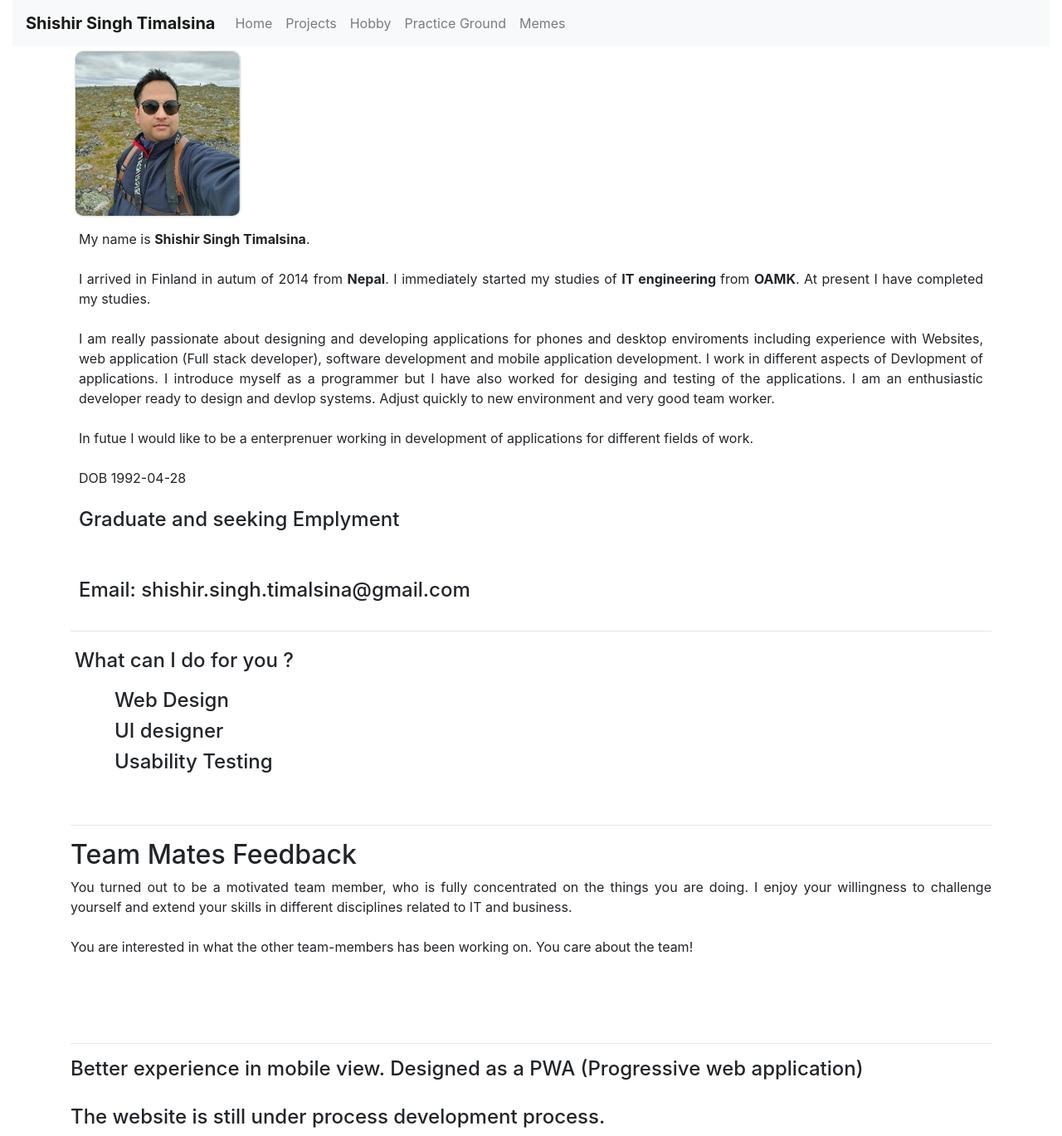
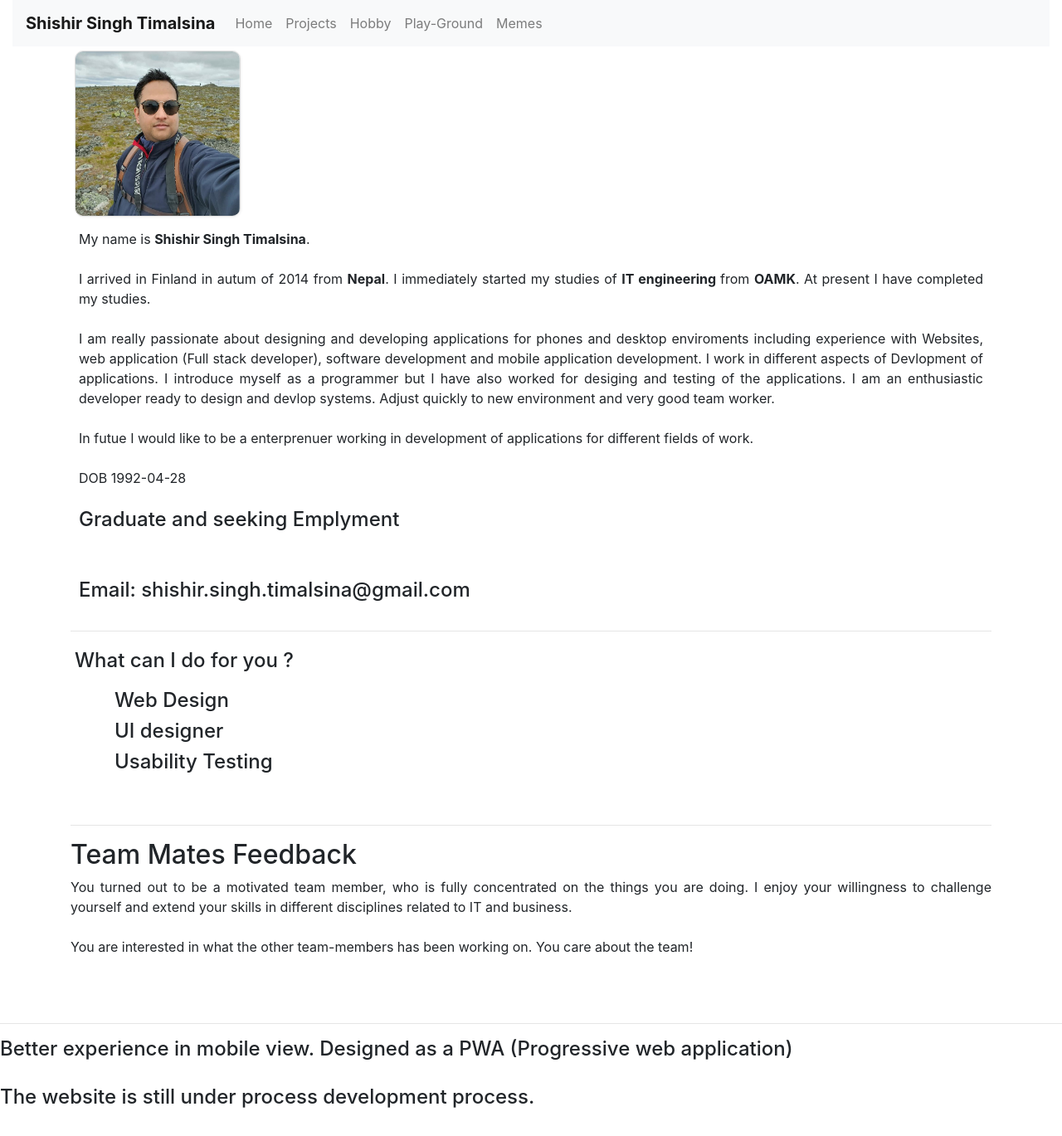
Before and after one commit to Shishir-Singh-Timalsina/shishirtimalsina.com, a React (Create React App) app: page / in a window 1280 px wide. Shown: the whole page at 83% size. After the commit the page ends 1345 px from the top, so only its background shows below. Built offline with nearby package versions, Linux system fonts and the light colour scheme; the HTML template or start-up script is replaced by a standard one; what counterpart would draw is missing.

Commit message:
Addition of footer

```diff
--- a/package.json
+++ b/package.json
@@ -12,7 +12,9 @@
     "react-interpolate-component": "^0.12.0",
     "react-router-dom": "^5.1.2",
     "react-scripts": "^3.4.1",
-    "react-translate-component": "^0.15.1"
+    "react-sticky-footer": "0.1.0-rc3",
+    "react-translate-component": "^0.15.1",
+    "styled-components": "^5.1.1"
   },
   "scripts": {
     "start": "react-scripts start",
--- a/src/App.js
+++ b/src/App.js
@@ -1,5 +1,7 @@
 import React, { Component } from 'react';
 import {BrowserRouter, Route, Switch} from  "react-router-dom";
+
+
 
 
 import Heading from './components/Heading';
@@ -8,8 +10,13 @@ import Projects from './components/Projects';
 import Hobby from './components/Hobby';
 import StoryTime from './components/Storytime';
 import Memes from './components/Memes';
+import Footer from './components/Footer';
+
+import './styles/App.css';
+
 
 //import { Container } from 'react-bootstrap';
+//import * as ReactBootStrap from "react-bootstrap";
 
 
 class App extends Component {
@@ -17,8 +24,10 @@ class App extends Component {
   render() {
     return (
 
+    <div classname="page-container">
+      <div classname="content-wrap">
         <div class = "container-fluid">
-        <BrowserRouter>   {/*Creating Routing  */}
+          <BrowserRouter>                                      {/*Creating Routing  */}
             <Heading />
             <Switch>
 
@@ -31,7 +40,12 @@ class App extends Component {
 
             </Switch>
           </BrowserRouter>
+
         </div>
+      </div>
+      <Footer />
+    </div>
+
     );
   }
 }
--- /dev/null
+++ b/src/components/Footer.js
@@ -0,0 +1,23 @@
+import React, { Component } from 'react';
+
+
+import '../styles/Footer.css';
+
+
+export default class Footer extends Component {
+    render() {
+        return (
+            <div classname="main-footer" id="main-footer">
+               <div classname="container">
+                <hr/>
+                <h4>
+                    Better experience in mobile view. Designed as a PWA (Progressive web application)
+                    <br/><br/>
+                    The website is still under process  development process.
+                </h4>
+                </div>
+            </div>
+
+        )
+    }
+}
--- a/src/components/Heading.js
+++ b/src/components/Heading.js
@@ -3,9 +3,11 @@ import React, { Component } from 'react'
 import {Navbar} from 'react-bootstrap';
 import {Nav} from 'react-bootstrap';
 
+
 export default class Heading extends Component {
   render() {
     return (
+      <header>
         <div className="heading">
           <Navbar collapseOnSelect expand="lg" bg="light">
 
@@ -17,23 +19,21 @@ export default class Heading extends Component {
               <Nav variant = "Pills" className="mr-auto" >
 
 
-
                 <Nav.Link href = "/">Home</Nav.Link>
 
                 <Nav.Link href = "/Projects">Projects</Nav.Link>
 
                 <Nav.Link href = "/Hobby">Hobby</Nav.Link>
 
-              <Nav.Link href = "/StoryTime">Practice Ground</Nav.Link>
+                <Nav.Link href = "/StoryTime">Play-Ground</Nav.Link>
                 <Nav.Link href = "/Memes">Memes</Nav.Link>
-
-
 
               </Nav>
             </Navbar.Collapse>
           </Navbar>
 
         </div>
+      </header>
     )
   }
 }
--- a/src/components/PersonalInfo.js
+++ b/src/components/PersonalInfo.js
@@ -74,16 +74,6 @@ export default class Heading extends Component {
 
         </div>
 
-        <br/><br/><br/><br/>
-
-        <hr/>
-
-
-        <h4>Better experience in mobile view. Designed as a PWA (Progressive web application)
-          <br/><br/>
-          The website is still under process  development process.
-        </h4>
-
       </div>
     )
   }
--- a/src/lang/fin.js
+++ b/src/lang/fin.js
@@ -2,7 +2,7 @@ export default{
 
     title : "Ylos Header",
     paragraphs:{
-      p1:"Ensin lsdf <b>HTML</b>",
+      p1:"Ensin <b>HTML</b>",
     }
 
 }
--- /dev/null
+++ b/src/styles/App.css
@@ -0,0 +1,10 @@
+.page-container{
+    display: flex;
+    flex-direction: coloumn;
+    min-height: 100vh;
+
+}
+
+.content-wrap{
+    flex: 1;
+}
--- /dev/null
+++ b/src/styles/Footer.css
@@ -0,0 +1,9 @@
+#main-footer{
+
+    position: relative;
+    margin-bottom: 0%;
+    padding-top: 3em;
+    bottom: 0;
+    width: 100%;
+
+}
--- a/src/styles/PersonalInfo.css
+++ b/src/styles/PersonalInfo.css
@@ -1,7 +1,9 @@
 
-.personalInfo{
+/*.personalInfo{
     /*display : inline-block;*/
-}
+
+
+
 .imageone{
     display : inline-block;
     height: 200px;
--- a/src/styles/index.css
+++ b/src/styles/index.css
@@ -1,4 +1,7 @@
+
 body {
+
+  height: 100vh;;
   background-color : #ffffe6;
   /*background-image: url("../images/background.jpg");  */
   background-color: hsla(0,0%,100%,0.30);
```
Also changed, not shown: 1 other file (tests, documents, lock files or other folders). Lines whose indentation alone changed are shown as unchanged.
